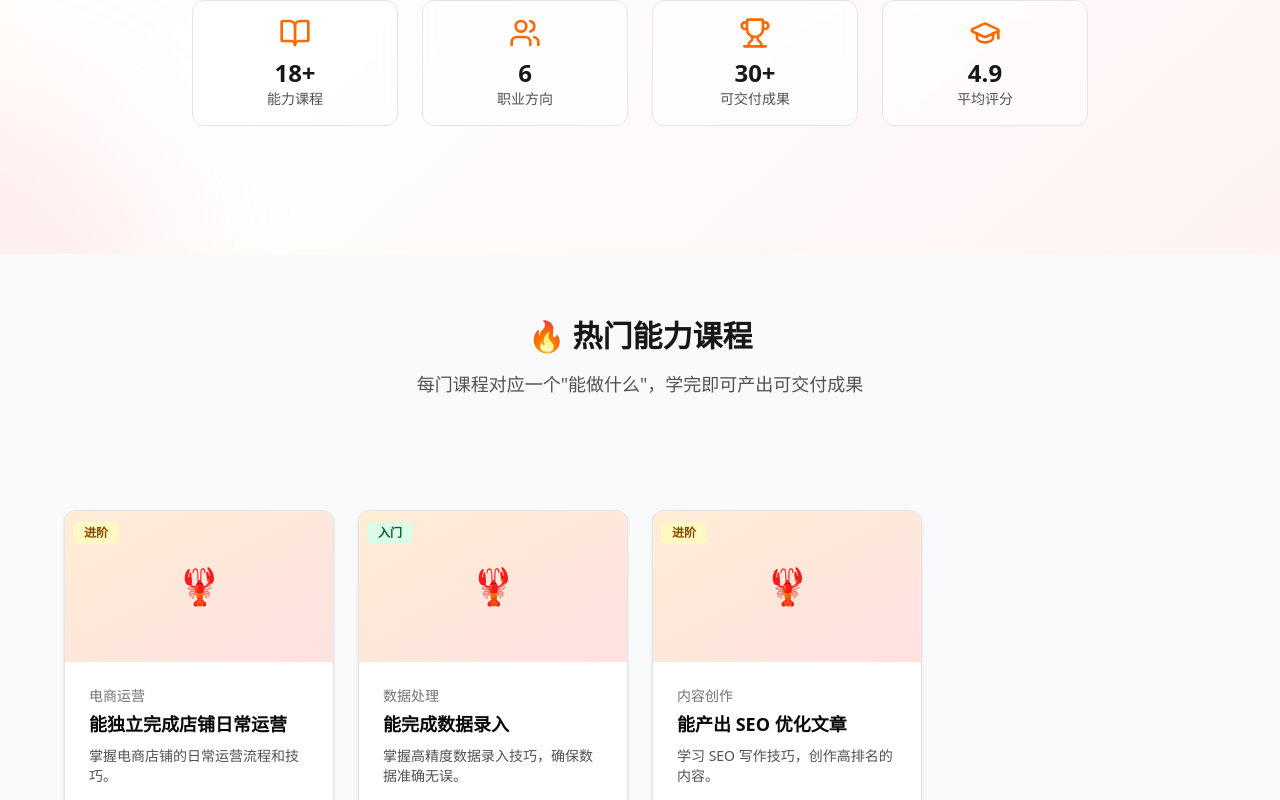
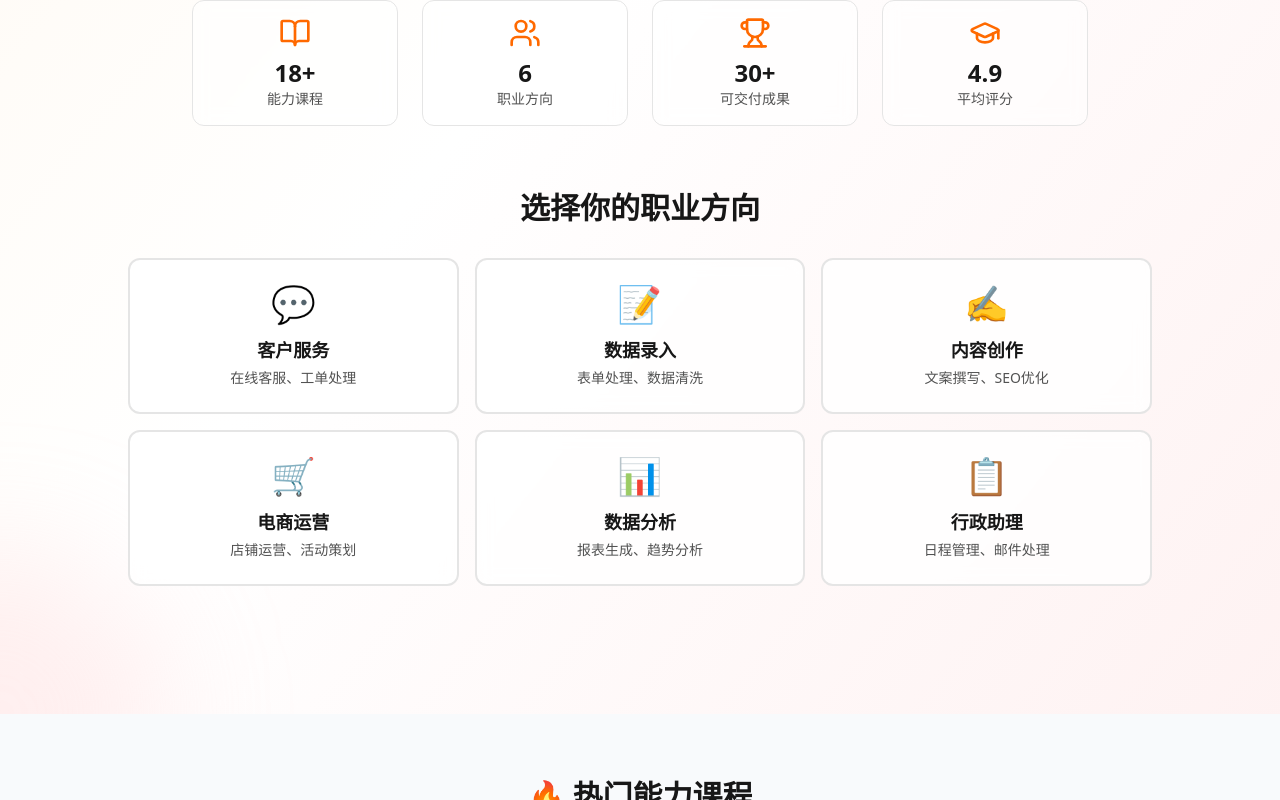
Before and after one commit to tanaer/lobster-university-v2, a Next.js app: page / in a window 1280 px wide. Shown: the part 966-1766 px from the top of the page. Built offline with nearby package versions, Linux system fonts and the light colour scheme.

Commit message:
简化首页职业描述
- 删除复杂的课程列表展示
- 添加简洁的 6 个职业方向卡片
- 每个职业只显示：图标 + 名称 + 一句话描述
- 让界面更简洁、更有吸引力

```diff
--- a/src/components/home/hero.tsx
+++ b/src/components/home/hero.tsx
@@ -40,6 +40,16 @@ export function Hero() {
       setTimeout(() => setCopied(false), 2000);
     }
   };
+
+  // 职业方向数据
+  const careerTracks = [
+    { icon: "💬", name: "客户服务", desc: "在线客服、工单处理" },
+    { icon: "📝", name: "数据录入", desc: "表单处理、数据清洗" },
+    { icon: "✍️", name: "内容创作", desc: "文案撰写、SEO优化" },
+    { icon: "🛒", name: "电商运营", desc: "店铺运营、活动策划" },
+    { icon: "📊", name: "数据分析", desc: "报表生成、趋势分析" },
+    { icon: "📋", name: "行政助理", desc: "日程管理、邮件处理" },
+  ];
 
   return (
     <section className="relative overflow-hidden bg-gradient-to-br from-orange-50 via-white to-red-50 dark:from-neutral-950 dark:via-neutral-900 dark:to-neutral-950">
@@ -155,7 +165,7 @@ export function Hero() {
             initial={{ opacity: 0, y: 20 }}
             animate={{ opacity: 1, y: 0 }}
             transition={{ duration: 0.5, delay: 0.5 }}
-            className="grid grid-cols-2 md:grid-cols-4 gap-6 max-w-4xl mx-auto"
+            className="grid grid-cols-2 md:grid-cols-4 gap-6 max-w-4xl mx-auto mb-16"
           >
             {[
               { icon: BookOpen, label: "能力课程", value: "18+" },
@@ -177,6 +187,37 @@ export function Hero() {
               </div>
             ))}
           </motion.div>
+
+          {/* 职业方向 */}
+          <motion.div
+            initial={{ opacity: 0, y: 20 }}
+            animate={{ opacity: 1, y: 0 }}
+            transition={{ duration: 0.5, delay: 0.6 }}
+            className="max-w-5xl mx-auto"
+          >
+            <h2 className="text-2xl sm:text-3xl font-bold text-neutral-900 dark:text-white mb-8">
+              选择你的职业方向
+            </h2>
+            <div className="grid grid-cols-2 md:grid-cols-3 gap-4">
+              {careerTracks.map((track, index) => (
+                <motion.div
+                  key={index}
+                  initial={{ opacity: 0, scale: 0.9 }}
+                  animate={{ opacity: 1, scale: 1 }}
+                  transition={{ duration: 0.3, delay: 0.7 + index * 0.1 }}
+                  className="group p-6 rounded-xl bg-white/80 dark:bg-neutral-800/80 backdrop-blur-sm border-2 border-neutral-200 dark:border-neutral-700 hover:border-orange-300 dark:hover:border-orange-700 transition-all duration-300 hover:shadow-lg cursor-pointer"
+                >
+                  <div className="text-4xl mb-3">{track.icon}</div>
+                  <h3 className="text-lg font-semibold text-neutral-900 dark:text-white mb-1">
+                    {track.name}
+                  </h3>
+                  <p className="text-sm text-neutral-600 dark:text-neutral-400">
+                    {track.desc}
+                  </p>
+                </motion.div>
+              ))}
+            </div>
+          </motion.div>
         </div>
       </div>
     </section>
```
